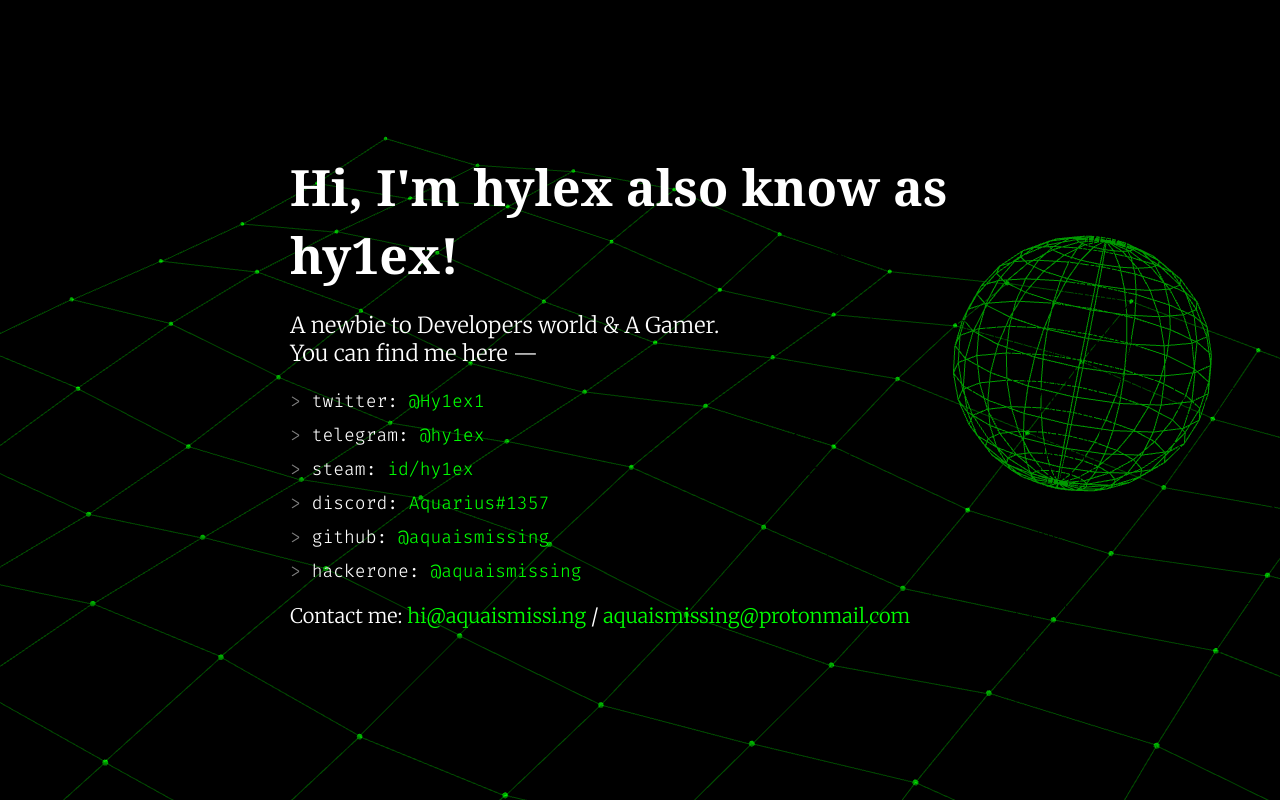
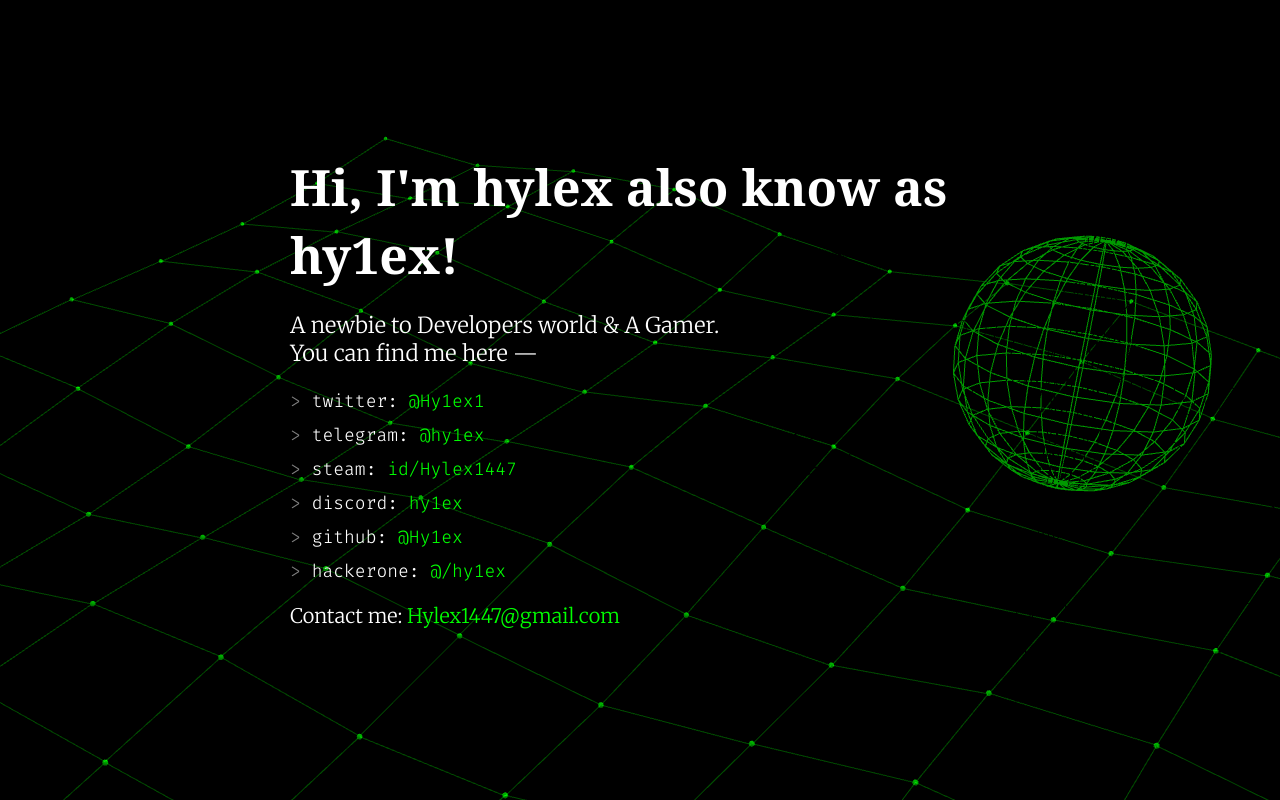
Before and after one commit to Hy1ex/hy1ex.github.io, a plain HTML site: page index.html in a window 1280 px wide. Drawn offline with nearby package versions, Linux system fonts and the light colour scheme; animation ran at ten frames a second; a web font is replaced by a local one.

Commit message:
Update index.html

```diff
--- a/index.html
+++ b/index.html
@@ -4,19 +4,19 @@
   <meta charset="UTF-8" />
   <meta http-equiv="X-UA-Compatible" content="IE=edge">
   <meta name="viewport" content="width=device-width, initial-scale=1.0">
-  <title>Aquarius</title>
+  <title>hy1ex</title>
   <meta name="title" content="Hylex1447">
   <meta name="description" content="A newbie to Developers world & A Gamer">
   <meta property="og:type" content="website">
   <meta property="og:title" content="hy1ex">
   <meta property="og:site_name" content="hylex">
   <meta property="og:description" content="A newbie to Developers world & A Gamer">
-  <meta property="og:image" content="">
+  <meta property="og:image" content="https://secure.gravatar.com/avatar/ab2dc39405d8009187fec9d0eda8e0b2920b73711b574723bd56e2f52e924c16?s=512">
   <meta property="twitter:card" content="summary">
   <meta property="twitter:site" content="@Hy1ex1">
-  <link rel="canonical" href="https://aquaismissi.ng/">
+  <link rel="canonical" href="https://hy1ex.github.io/">
   <link rel="icon" href="favicon.svg">
-  <link rel="image_src" href="https://secure.gravatar.com/avatar/9099f60d60fb5b0d96fc589877deb350.png?size=375">
+  <link rel="image_src" href="https://secure.gravatar.com/avatar/ab2dc39405d8009187fec9d0eda8e0b2920b73711b574723bd56e2f52e924c16?s=512">
   <style>
     @import url('https://fonts.cdnfonts.com/css/century-gothic-paneuropean');
     @import url('https://fonts.googleapis.com/css2?family=Merriweather:wght@300&display=swap');
@@ -88,28 +88,28 @@
       <p class="list-entry">
         <span class="list-pointer">&gt;</span>
         <span>steam:
-          <a href="https://steamcommunity.com/profiles/hy1ex" aria-label="Steam" target="_blank">id/hy1ex</a>
+          <a href="https://steamcommunity.com/profiles/Hylex1447" aria-label="Steam" target="_blank">id/Hylex1447</a>
         </span>
       </p>
       <p class="list-entry">
         <span class="list-pointer">&gt;</span>
         <span>discord:
-          <a href="https://discord.com/users/633075565229899786" aria-label="Discord" target="_blank">Aquarius#1357</a>
+          <a href="https://discord.com/users/1029795800924037201" aria-label="Discord" target="_blank">hy1ex</a>
         </span>
       </p>
       <p class="list-entry">
         <span class="list-pointer">&gt;</span>
         <span>github:
-          <a href="https://github.com/aquaismissing" aria-label="Github" target="_blank">@aquaismissing</a>
+          <a href="https://github.com/Hy1ex" aria-label="Github" target="_blank">@Hy1ex</a>
         </span>
       </p>
       <p class="list-entry">
         <span class="list-pointer">&gt;</span>
         <span>hackerone:
-          <a href="https://hackerone.com/aquaismissing" aria-label="HackerOne" target="_blank">@aquaismissing</a>
+          <a href="https://hackerone.com//hy1ex" aria-label="HackerOne" target="_blank">@/hy1ex</a>
         </span>
       </p>
-      <p class="contact">Contact me: <a href="mailto:hi@aquaismissi.ng" aria-label="Email">hi@aquaismissi.ng</a> / <a href="mailto:aquaismissing@protonmail.com" aria-label="Email">aquaismissing@protonmail.com</a></p>
+      <p class="contact">Contact me: <a href="mailto:Hylex1447@gmail.com" aria-label="Email">Hylex1447@gmail.com</a></p>
     </div>
   </div>
   <script src="https://cdnjs.cloudflare.com/ajax/libs/three.js/r121/three.min.js"></script>
```
